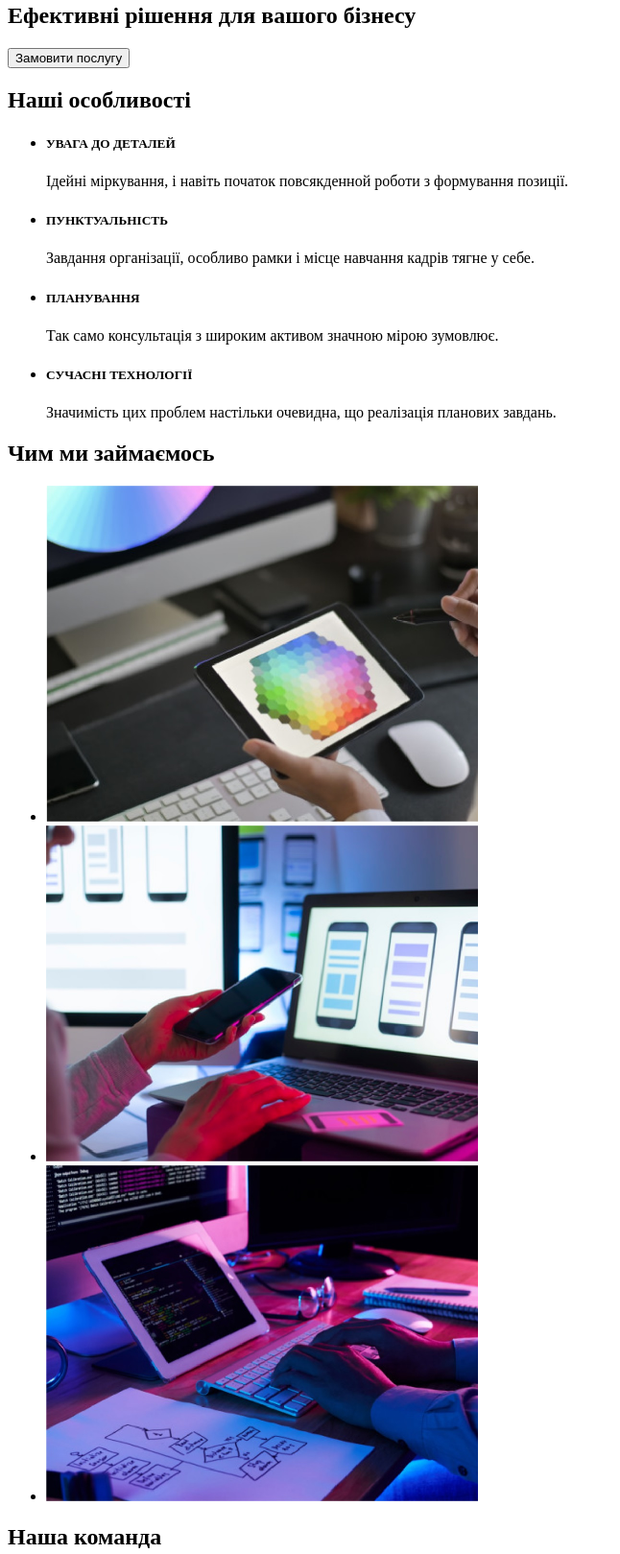
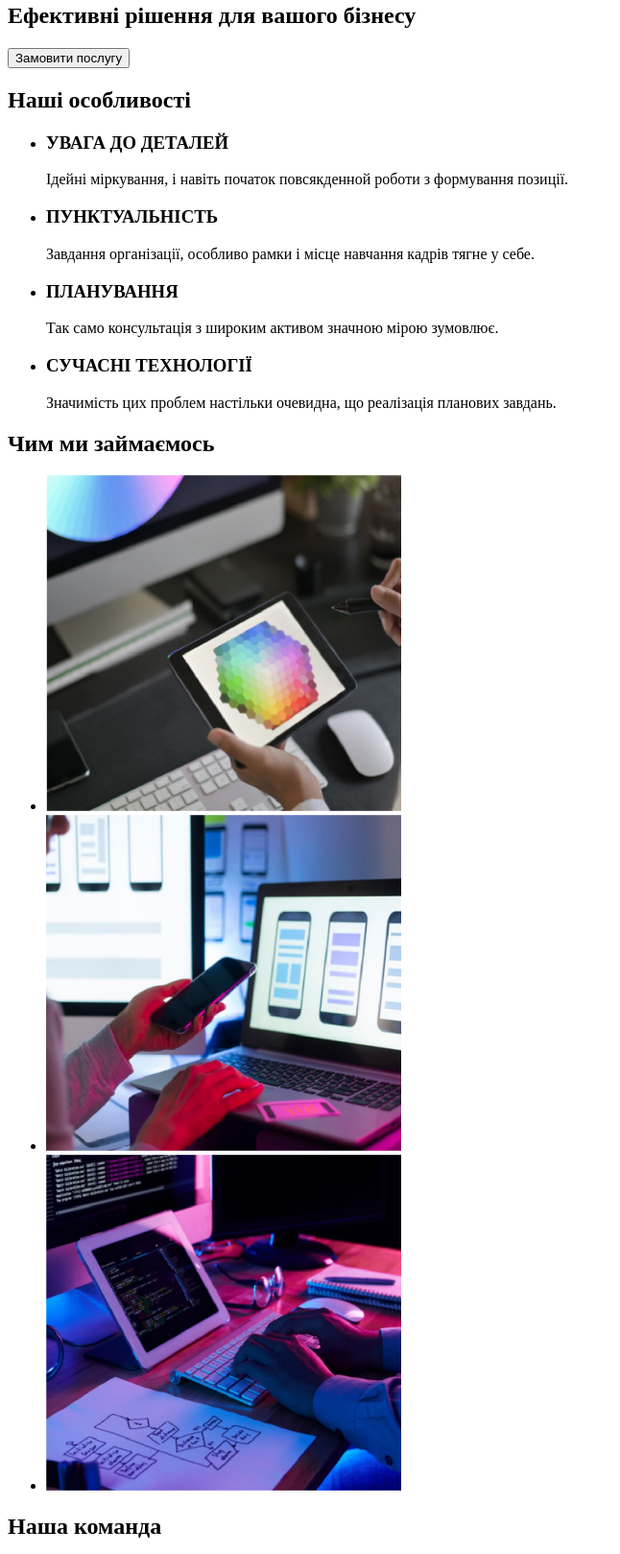
Before and after one commit to OlegArt1/goit-markup-hw-01, a plain HTML site: page index.html in a window 1280 px wide. Shown: the part 165-1784 px from the top of the page at 96% size, without its empty margins (0-646 px from the left). Drawn offline with Linux system fonts and the light colour scheme.

Commit message:
Робота над html кодом

```diff
--- a/index.html
+++ b/index.html
@@ -25,65 +25,62 @@
             <section>
                 <h1>Ефективні рішення для вашого бізнесу</h1>
                 <button name="submit_button" value="primary" type="button">Замовити послугу</button>
+            </section>
+            <section>
                 <h2>Наші особливості</h2>
                 <ul>
                     <li>
-                        <h5>
-                            <b>УВАГА ДО ДЕТАЛЕЙ</b>
-                        </h5>
+                        <h3>УВАГА ДО ДЕТАЛЕЙ</h3>
                         <p>Ідейні міркування, і навіть початок повсякденной роботи з формування позиції.</p>
                     </li>
                     <li>
-                        <h5>
-                            <b>ПУНКТУАЛЬНІСТЬ</b>
-                        </h5>
+                        <h3>ПУНКТУАЛЬНІСТЬ</h3>
                         <p>Завдання організації, особливо рамки і місце навчання кадрів тягне у себе.</p>
                     </li>
                     <li>
-                        <h5>
-                            <b>ПЛАНУВАННЯ</b>
-                        </h5>
+                        <h3>ПЛАНУВАННЯ</h3>
                         <p>Так само консультація з широким активом значною мірою зумовлює.</p>
                     </li>
                     <li>
-                        <h5>
-                            <b>СУЧАСНІ ТЕХНОЛОГІЇ</b>
-                        </h5>
+                        <h3>СУЧАСНІ ТЕХНОЛОГІЇ</h3>
                         <p>Значимість цих проблем настільки очевидна, що реалізація планових завдань.</p>
                     </li>
                 </ul>
-                <h2><b>Чим ми займаємось</b></h2>
+            </section>
+            <section>
+                <h2>Чим ми займаємось</h2>
                 <ul>
-                    <li><img src="images/image1.jpg" width="450" height="350" alt="картинка" /></li>
-                    <li><img src="images/image2.jpg" width="450" height="350" alt="картинка" /></li>
-                    <li><img src="images/image3.jpg" width="450" height="350" alt="картинка" /></li>
+                    <li><img src="images/image1.jpg" width="370" height="350" alt="картинка" /></li>
+                    <li><img src="images/image2.jpg" width="370" height="350" alt="картинка" /></li>
+                    <li><img src="images/image3.jpg" width="370" height="350" alt="картинка" /></li>
                 </ul>
-                <h2><b>Наша команда</b></h2>
+            </section>
+            <section>
+                <h2>Наша команда</h2>
                 <ul>
                     <li>
-                        <img src="images/pictare1.jpg" width="300" height="300" alt="картинка співробітник" />
+                        <img src="images/pictare1.jpg" width="270" height="270" alt="картинка співробітник" />
                         <p>
                             <b>Шгор Дем'яненко</b>
                         </p>
                         <p>Product Designer</p>
                     </li>
                     <li>
-                        <img src="images/pictare2.jpg" width="300" height="300" alt="картинка співробітник" />
+                        <img src="images/pictare2.jpg" width="270" height="270" alt="картинка співробітник" />
                         <p>
                             <b>Ольга Рєпіна</b>
                         </p>
                         <p>Frontend Developer</p>
                     </li>
                     <li>
-                        <img src="images/pictare3.jpg" width="300" height="300" alt="картинка співробітник" />
+                        <img src="images/pictare3.jpg" width="270" height="270" alt="картинка співробітник" />
                         <p>
                             <b>Микола Тарасов</b>
                         </p>
                         <p>Marketing</p>
                     </li>
                     <li>
-                        <img src="images/pictare4.jpg" width="300" height="300" alt="картинка співробітник" />
-                        <p>
+                        <img src="images/pictare4.jpg" width="270" height="270" alt="картинка співробітник" />
                         <p>
                             <b>Михайло Єрмаков</b>
                         </p>
@@ -97,17 +94,13 @@
             <address>
                 <ul>
                     <li>
-                        <p>м.Київ, пр-т Лесі Українки, 26</p>
+                        <a href="#">м.Київ, пр-т Лесі Українки, 26</a>
                     </li>
                     <li>
-                        <p>
-                            <a href="mailto:infp@devstudio.com">infp@devstudio.com</a>
-                        </p>
+                        <a href="mailto:infp@devstudio.com">infp@devstudio.com</a>
                     </li>
                     <li>
-                        <p>
-                            <a href="tel.:+380961111111">+380961111111</a>
-                        </p>
+                        <a href="tel.:+380961111111">+380961111111</a>
                     </li>
                 </ul>
             </address>
```
